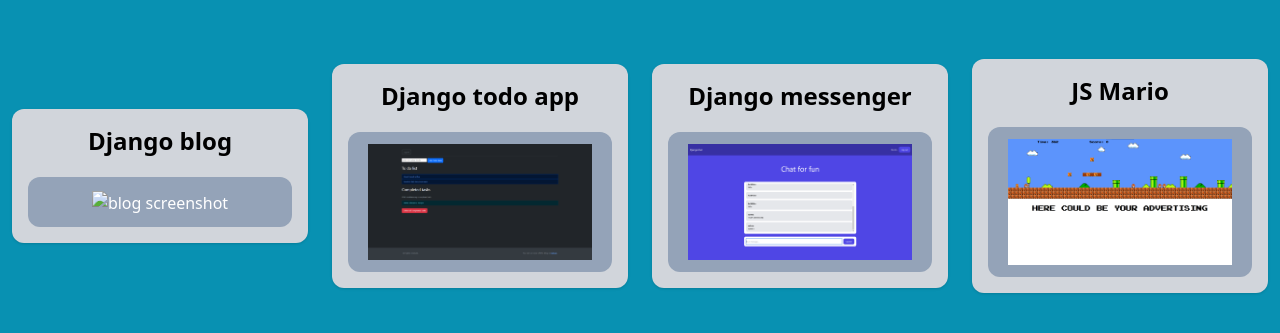
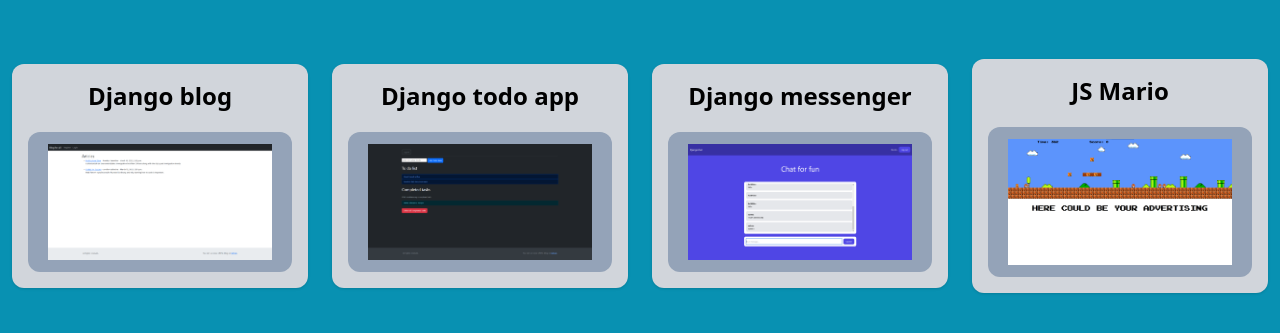
Before and after one commit to Valetra/portfolio_page, a plain HTML site: page src/index.html in a window 1280 px wide. Shown: the part 269-602 px from the top of the page. Drawn offline with nearby package versions, Linux system fonts and the light colour scheme.

Commit message:
changed screenshot file name

```diff
--- a/src/index.html
+++ b/src/index.html
@@ -28,7 +28,7 @@
             <div class="p-4 bg-gray-300 shadow rounded-xl text-center">
               <h2 class="mb-5 text-2xl font-semibold">Django blog</h2>
               <a href="http://valetra.space:8001/" class="px-5 py-3 block rounded-xl text-white bg-slate-400 hover:bg-slate-500">
-              <img class="inline" src="static/img/blog_screenshot.gif" alt="blog screenshot">
+              <img class="inline" src="static/img/blog_screenshot.png" alt="blog screenshot">
               </a>
             </div>
           </div>
```
